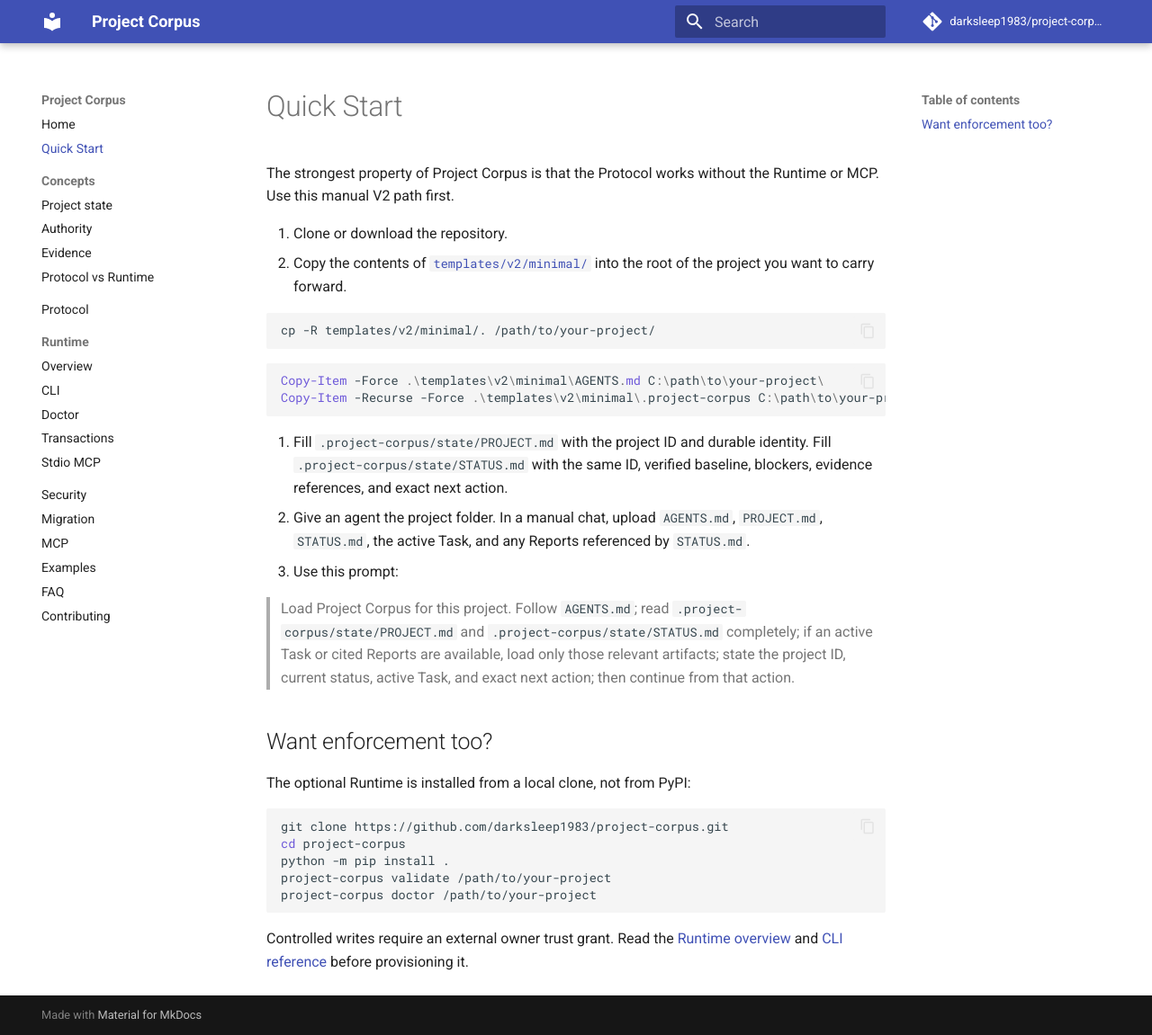
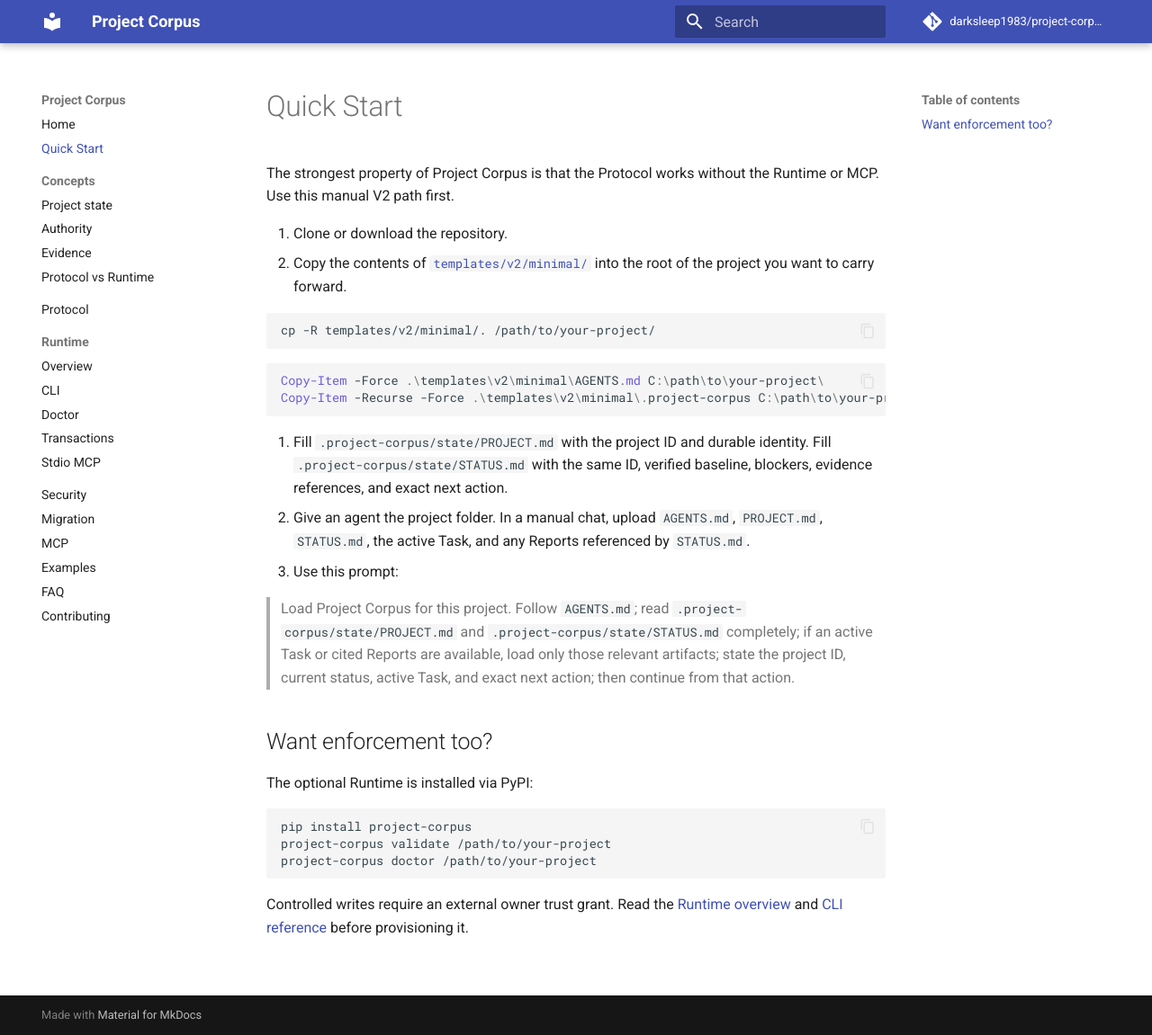
Before and after one commit to darksleep1983/project-corpus, an MkDocs documentation site: the page built from docs/quickstart.md, in a window 1280 px wide and 1151 px high. Shown: the whole window at 90% size. Built offline with MkDocs 1.6.1 and Material for MkDocs 9.7.7, drawn with Linux system fonts in a browser that asks for light colours; comment, search, counter and statistics services are not loaded.

Commit message:
docs: update PyPI installation instructions

````diff
--- a/docs/quickstart.md
+++ b/docs/quickstart.md
@@ -34,12 +34,10 @@
 
 ## Want enforcement too?
 
-The optional Runtime is installed from a local clone, not from PyPI:
+The optional Runtime is installed via PyPI:
 
 ```sh
-git clone https://github.com/darksleep1983/project-corpus.git
-cd project-corpus
-python -m pip install .
+pip install project-corpus
 project-corpus validate /path/to/your-project
 project-corpus doctor /path/to/your-project
 ```
````
Also changed, not shown: MANIFEST_SHA256.json (+5 -5 lines), README.md (+2 -4 lines), README.ru.md (+2 -5 lines), docs/faq.md (+2 -3 lines), docs/faq.ru.md (+1 -2 lines).
